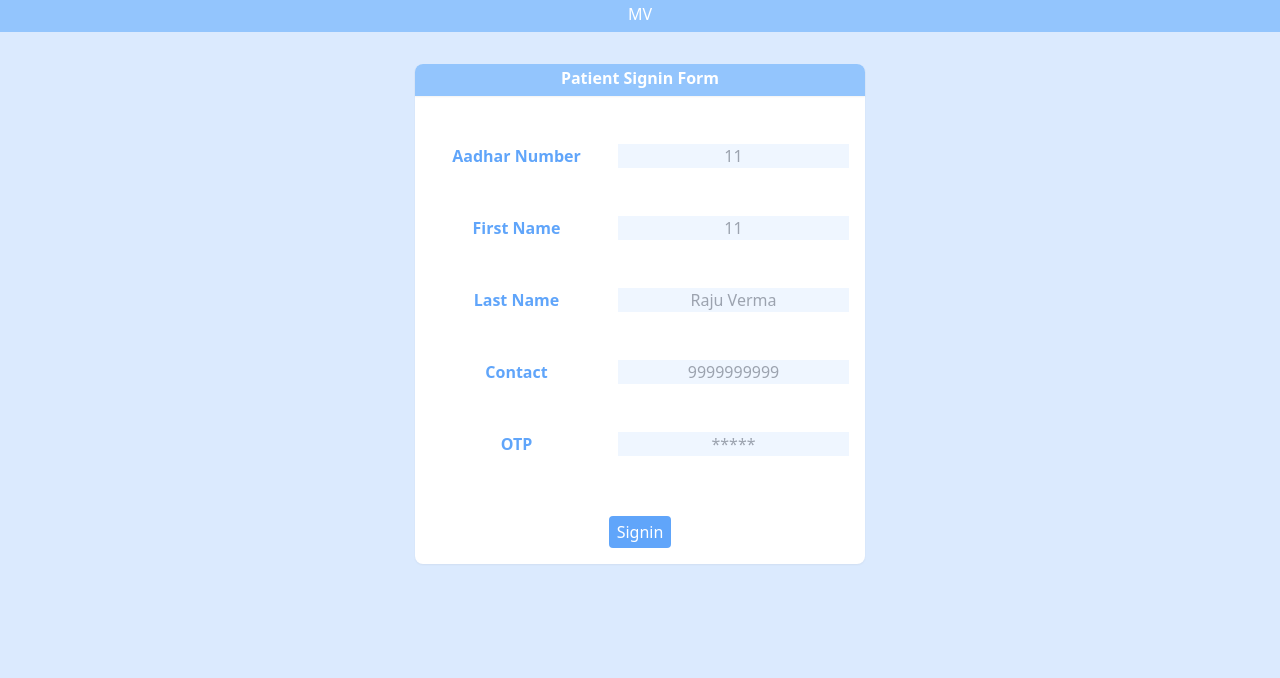
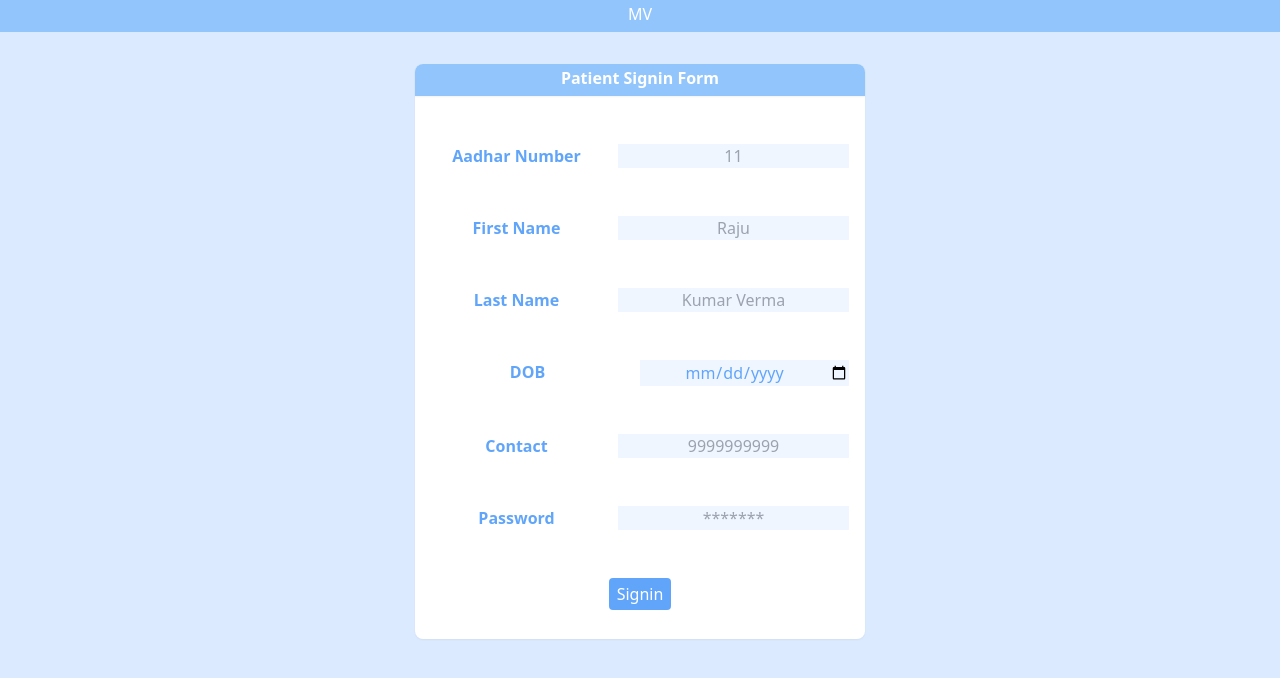
Before and after one commit to Kaushal-Saraf/Med_Vendors, a Next.js app: page /Patientsignin in a window 1280 px wide. Shown: the top 678 px of the page. Built offline with nearby package versions, Linux system fonts and the light colour scheme.

Commit message:
building med_vendors

```diff
--- a/Services/patietnsignin.js
+++ b/Services/patietnsignin.js
@@ -0,0 +1,6 @@
+const { httpAxios } = require("@/helper/axioshelper");
+
+export async function patientSignIn(details){
+    const result= await httpAxios.post("/api/patientsignin",details).then((Response)=>Response.data)
+    return result
+}
--- a/app/Doctorlogin/page.js
+++ b/app/Doctorlogin/page.js
@@ -11,8 +11,8 @@ const page = () => {
       <input type='text' placeholder='9999999999' className='flex-1 text-center mx-2 bg-blue-50 focus:outline-blue-400 text-blue-400'></input>
       </div>
       <div className='flex my-12 px-2 w-full'>
-      <p className='flex-1 text-center text-blue-400 font-semibold'>OTP</p>
-      <input type='text' placeholder='*****' className='flex-1 text-center mx-2 bg-blue-50 focus:outline-blue-400 text-blue-400'></input>
+      <p className='flex-1 text-center text-blue-400 font-semibold'>Password</p>
+      <input type='password' placeholder='*****' className='flex-1 text-center mx-2 bg-blue-50 focus:outline-blue-400 text-blue-400'></input>
       </div>
       <div className='flex w-full justify-center my-[60px]'>
       <button className='text-center bg-blue-400 px-2 py-1 rounded text-white'>Login</button>
--- a/app/Patientlogin/page.js
+++ b/app/Patientlogin/page.js
@@ -1,25 +1,74 @@
 'use client'
-import React from 'react'
+import React, { useState } from 'react'
 
 const Patientlogin = () => {
+  const [details, setdetails] = useState({
+    aadharnumber:'',
+    password:''
+  })
+  const handlePatientLogin = async(event)=>{
+    event.preventDefault()
+    if(details.aadharnumber.length!==12){
+      alert("Please enter correct Aadhar Number")
+      return
+    }
+    else if (details.password.length===0){
+      alert("Please enter Password")
+      return
+    }
+  }
   return (
     <>
-    <form className='w-[450px] h-[300px] bg-white my-8 mx-auto rounded-lg shadow-sm'>
-      <h1 className='text-center bg-blue-300 h-8 text-white py-0.5 font-bold rounded-t-lg shadow-sm'>Patient Login Form</h1>
-      <div className='flex my-12 px-2 w-full'>
-      <p className='flex-1 text-center text-blue-400 font-semibold'>Aadhar Number</p>
-      <input type='text' placeholder='9999999999' className='flex-1 text-center mx-2 bg-blue-50 focus:outline-blue-400 text-blue-400'></input>
-      </div>
-      <div className='flex my-12 px-2 w-full'>
-      <p className='flex-1 text-center text-blue-400 font-semibold'>OTP</p>
-      <input type='text' placeholder='*****' className='flex-1 text-center mx-2 bg-blue-50 focus:outline-blue-400 text-blue-400'></input>
-      </div>
-      <div className='flex w-full justify-center my-[60px]'>
-      <button className='text-center bg-blue-400 px-2 py-1 rounded text-white'>Login</button>
-      </div>
+      <form className="w-[450px] h-[300px] bg-white my-8 mx-auto rounded-lg shadow-sm" onSubmit={handlePatientLogin}>
+        <h1 className="text-center bg-blue-300 h-8 text-white py-0.5 font-bold rounded-t-lg shadow-sm">
+          Patient Login Form
+        </h1>
+        <div className="flex my-12 px-2 w-full">
+          <p className="flex-1 text-center text-blue-400 font-semibold">
+            Aadhar Number
+          </p>
+          <input
+            type="text"
+            placeholder="9999999999"
+            className="flex-1 text-center mx-2 bg-blue-50 focus:outline-blue-400 text-blue-400"
+            name="aadharnumber"
+            id="aadharnumber"
+            onChange={(event)=>{
+            setdetails({
+              ...details,
+              aadharnumber:event.target.value
+            })
+          }}
+            value={details.aadharnumber}
+          ></input>
+        </div>
+        <div className="flex my-12 px-2 w-full">
+          <p className="flex-1 text-center text-blue-400 font-semibold">
+            Password
+          </p>
+          <input
+            type="password"
+            placeholder="*****"
+            className="flex-1 text-center mx-2 bg-blue-50 focus:outline-blue-400 text-blue-400"
+            id="password"
+            name="password"
+            onChange={(event)=>{
+              setdetails({
+                ...details,
+                password:event.target.value
+              })
+            }}
+            value={details.password}
+          ></input>
+        </div>
+        <div className="flex w-full justify-center my-[60px]">
+          <button type='submit' className="text-center bg-blue-400 px-2 py-1 rounded text-white">
+            Login
+          </button>
+        </div>
       </form>
     </>
-  )
+  );
 }
 
 export default Patientlogin
--- a/app/Patientsignin/page.js
+++ b/app/Patientsignin/page.js
@@ -1,4 +1,5 @@
 "use client"
+import { patientSignIn } from '@/Services/patietnsignin'
 import React, { useState } from 'react'
 
 const page = () => {
@@ -6,16 +7,50 @@ const page = () => {
     aadharnumber:'',
     firstname:'',
     lastname:'',
+    dob: '',
     contact:'',
-    otp:''
+    password:''
   })
-  const handledPatientSignin=(event)=>{
+  const handledPatientSignin=async (event)=>{
     event.preventDefault();
-    console.log(details)
+    if (details.aadharnumber.length !== 12){
+      alert("Please enter correct Aadhar number.")
+      return
+    }
+    else if(details.firstname.includes(" ") || details.firstname===""){
+      alert("Firstname cannot be empty or cannot have any spaces.")
+      return
+    }
+    else if(details.dob===""){
+      alert("Dob cannot be empty.")
+      return
+    }
+    else if(details.contact.length!==10){
+      alert("Please enter correct contact number.")
+      return
+    }
+    else if(details.password.length<8){
+      alert("Password is too sort.")
+      return
+    }
+    try{
+      const result = await patientSignIn(details);
+      setdetails({
+        aadharnumber:'',
+        firstname:'',
+        lastname:'',
+        dob: '',
+        contact:'',
+        password:''
+      })
+    }
+    catch(error){
+      alert('Aadhar number already exists try to login')
+    }
   }
   return (
     <>
-      <form className="w-[450px] h-[500px] bg-white my-8 mx-auto rounded-lg shadow-sm" onSubmit={handledPatientSignin}>
+      <form className="w-[450px] h-[575px] bg-white my-8 mx-auto rounded-lg shadow-sm" onSubmit={handledPatientSignin}>
         <h1 className="text-center bg-blue-300 h-8 text-white py-0.5 font-bold rounded-t-lg shadow-sm">
           Patient Signin Form
         </h1>
@@ -44,7 +79,7 @@ const page = () => {
           </p>
           <input
             type="text"
-            placeholder="11"
+            placeholder="Raju"
             className="flex-1 text-center mx-2 bg-blue-50 focus:outline-blue-400 text-blue-400"
             id='firstname'
             name='firstname'
@@ -63,7 +98,7 @@ const page = () => {
           </p>
           <input
             type="text"
-            placeholder="Raju Verma"
+            placeholder="Kumar Verma"
             className="flex-1 text-center mx-2 bg-blue-50 focus:outline-blue-400 text-blue-400"
             id='lastname'
             name='lastname'
@@ -74,6 +109,24 @@ const page = () => {
               })
             }}
             value={details.lastname}
+          ></input>
+        </div>
+        <div className="flex my-12 px-2 w-full">
+          <p className="flex-1 text-center text-blue-400 font-semibold">
+            DOB
+          </p>
+          <input
+            type="date"
+            className="flex-1 text-center mx-2 bg-blue-50 focus:outline-blue-400 text-blue-400"
+            id='dob'
+            name='dob'
+            onChange={(event)=>{
+              setdetails({
+                ...details,
+                dob:event.target.value
+              })
+            }}
+            value={details.dob}
           ></input>
         </div>
         <div className="flex my-12 px-2 w-full">
@@ -95,26 +148,27 @@ const page = () => {
             value={details.contact}
           ></input>
         </div>
-
         <div className="flex my-12 px-2 w-full">
-          <p className="flex-1 text-center text-blue-400 font-semibold">OTP</p>
+          <p className="flex-1 text-center text-blue-400 font-semibold">
+            Password
+          </p>
           <input
-            type="text"
-            placeholder="*****"
+            type="password"
+            placeholder="*******"
             className="flex-1 text-center mx-2 bg-blue-50 focus:outline-blue-400 text-blue-400"
-            id='otp'
-            name='otp'
+            name='password'
+            id='password'
             onChange={(event)=>{
               setdetails({
                 ...details,
-                otp:event.target.value
+                password:event.target.value
               })
             }}
-            value={details.otp}
+            value={details.password}
           ></input>
         </div>
-        <div className="flex w-full justify-center my-[60px]">
-          <button className="text-center bg-blue-400 px-2 py-1 rounded text-white">
+        <div className="flex w-full justify-center my-[40px]">
+          <button type="submit" className="text-center bg-blue-400 px-2 py-1 rounded text-white">
             Signin
           </button>
         </div>
--- a/app/Vendorlogin/page.js
+++ b/app/Vendorlogin/page.js
@@ -4,7 +4,7 @@ import React from 'react'
 const page = () => {
   return (
     <>
-    <form className='w-[450px] h-[450px] bg-white my-8 mx-auto rounded-lg shadow-sm'>
+    <form className='w-[450px] h-[300px] bg-white my-8 mx-auto rounded-lg shadow-sm'>
       <h1 className='text-center bg-blue-300 h-8 text-white py-0.5 font-bold rounded-t-lg shadow-sm'>Vendor Login Form</h1>
       <div className='flex my-12 px-2 w-full'>
       <p className='flex-1 text-center text-blue-400 font-semibold'>Contact</p>
@@ -12,10 +12,6 @@ const page = () => {
       </div>
       <div className='flex my-12 px-2 w-full'>
       <p className='flex-1 text-center text-blue-400 font-semibold'>Password</p>
-      <input type='text' placeholder='*****' className='flex-1 text-center mx-2 bg-blue-50 focus:outline-blue-400 text-blue-400'></input>
-      </div>
-      <div className='flex my-12 px-2 w-full'>
-      <p className='flex-1 text-center text-blue-400 font-semibold'>OTP</p>
       <input type='text' placeholder='*****' className='flex-1 text-center mx-2 bg-blue-50 focus:outline-blue-400 text-blue-400'></input>
       </div>
       <div className='flex w-full justify-center my-[60px]'>
--- a/app/Vendorsignin/page.js
+++ b/app/Vendorsignin/page.js
@@ -5,7 +5,7 @@ const page = () => {
   return (
     <>
 
-      <form className='w-[450px] h-[500px] bg-white my-8 mx-auto rounded-lg shadow-sm'>
+      <form className='w-[450px] h-[400px] bg-white my-8 mx-auto rounded-lg shadow-sm'>
       <h1 className='text-center bg-blue-300 h-8 text-white py-0.5 font-bold rounded-t-lg shadow-sm'>Vendor Signin Form</h1>
       <div className='flex my-12 px-2 w-full'>
       <p className='flex-1 text-center text-blue-400 font-semibold'>Name</p>
@@ -19,10 +19,6 @@ const page = () => {
       <p className='flex-1 text-center text-blue-400 font-semibold'>Password</p>
       <input type='text' placeholder='*****' className='flex-1 text-center mx-2 bg-blue-50 focus:outline-blue-400 text-blue-400'></input>
       </div>
-      <div className='flex my-12 px-2 w-full'>
-      <p className='flex-1 text-center text-blue-400 font-semibold'>OTP</p>
-      <input type='text' placeholder='*****' className='flex-1 text-center mx-2 bg-blue-50 focus:outline-blue-400 text-blue-400'></input>
-      </div>
       <div className='flex w-full justify-center my-[60px]'>
       <button className='text-center bg-blue-400 px-2 py-1 rounded text-white'>Signin</button>
       </div>
--- a/app/api/patientsignin/route.js
+++ b/app/api/patientsignin/route.js
@@ -2,3 +2,26 @@ const { connectDb } = require("@/helper/db");
 const { patient } = require("@/models/patient");
 const { NextResponse } = require("next/server");
 connectDb();
+export async function POST (req){
+    const {aadharnumber,firstname,lastname,dob,contact,password}= await req.json()
+    const aadharIsPresent = await patient.find({aadharnumber:aadharnumber})
+    if(aadharIsPresent.length===1){
+        return NextResponse.json("invalid aadhar number",{status:500})
+    }
+    try{
+        const npatient= new patient({
+            aadharnumber:aadharnumber,
+            firstname:firstname,
+            lastname:lastname,
+            contact:contact,
+            dob:dob,
+            password:password,
+        })
+        await npatient.save()
+        return NextResponse.json("new patient created sucessfully")
+    }
+    catch(error){
+        console.log(error)
+        return NextResponse.json("error")
+    }
+}
--- a/app/api/users/route.js
+++ /dev/null
@@ -1,6 +0,0 @@
-import { connectDb } from "@/helper/db";
-import { NextResponse } from "next/server";
-connectDb();
-export function GET(req){
- return NextResponse.json({"11":"hello"});
-}
--- a/app/api/vendorsignin/route.js
+++ b/app/api/vendorsignin/route.js
@@ -3,15 +3,12 @@ import { NextResponse } from "next/server";
 const { connectDb } = require("@/helper/db");
 connectDb();
 export async function POST (req){
-    const {mid,name,contact,password,machinedeatails}= await req.json()
-    console.log(mid);
+    const {name,contact,password}= await req.json()
     try{
         const nvendor= new vendor({
-            mid:mid,
             name:name,
             contact:contact,
-            password:password,
-            machinedeatails:machinedeatails
+            password:password
         })
         await nvendor.save()
         return NextResponse.json("new vendor created sucessfully")
--- a/app/layout.js
+++ b/app/layout.js
@@ -1,4 +1,4 @@
-"use client"
+
 import './globals.css'
 import Header from '@/Components/Header'
 
--- a/models/patient.js
+++ b/models/patient.js
@@ -13,8 +13,16 @@ const PatientSchema = new Schema({
     lastname:{
         type:String,
     },
+    dob:{
+        type:Date,
+        required:true
+    },
     contact:{
         type:Number,
+        required:true
+    },
+    password:{
+        type:String,
         required:true
     }
 })
--- a/models/vendor.js
+++ b/models/vendor.js
@@ -3,7 +3,6 @@ const { default: mongoose, Schema, mongo } = require("mongoose");
 const VendorSchema= new Schema({
     mid:{
         type:Number,
-        required:true,
         unique:true,
     },
     name:{
```
